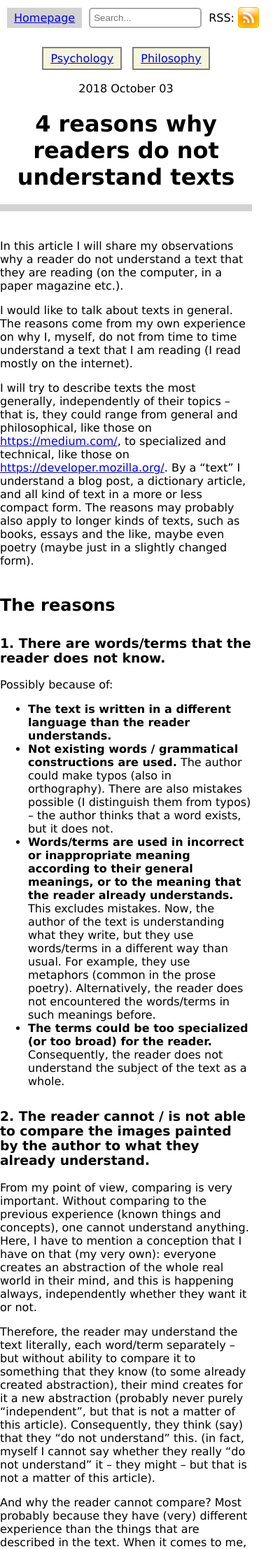
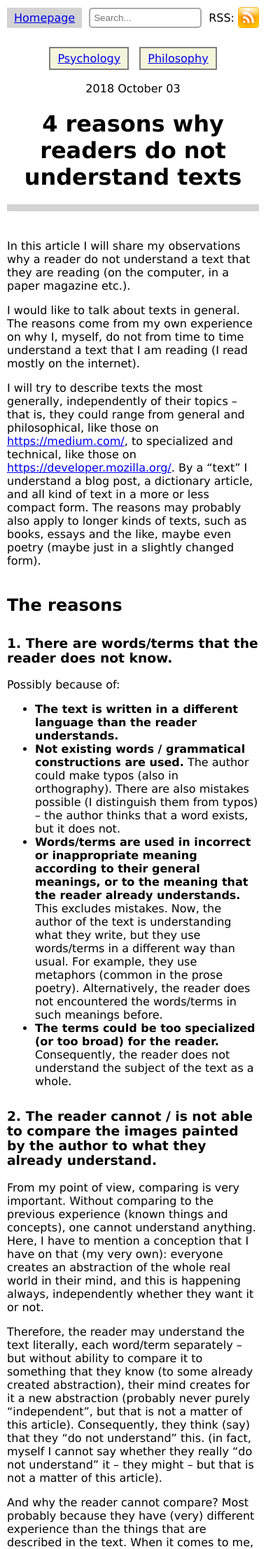
Before and after one commit to DevSilv/DevSilv.github.io, a Jekyll site: the page built from _posts/2018/10/03/2018-10-03-4-reasons-why-readers-do-not-understand-texts.md, in a window 390 px wide. Shown: the top 2214 px of the page at 70% size. Built offline with Jekyll 4.4.1, drawn with Linux system fonts in a browser that asks for light colours.

Commit message:
Improve the post layout
Adjust left and right margins in the post layout.

```diff
--- a/css/post.css
+++ b/css/post.css
@@ -70,6 +70,8 @@
 
 @media (max-width: 800px) {
     .post {
+        margin-left: 10px;
+        margin-right: 20px;
         max-width: calc(100vw - 10px - 20px);
     }
 }
```
